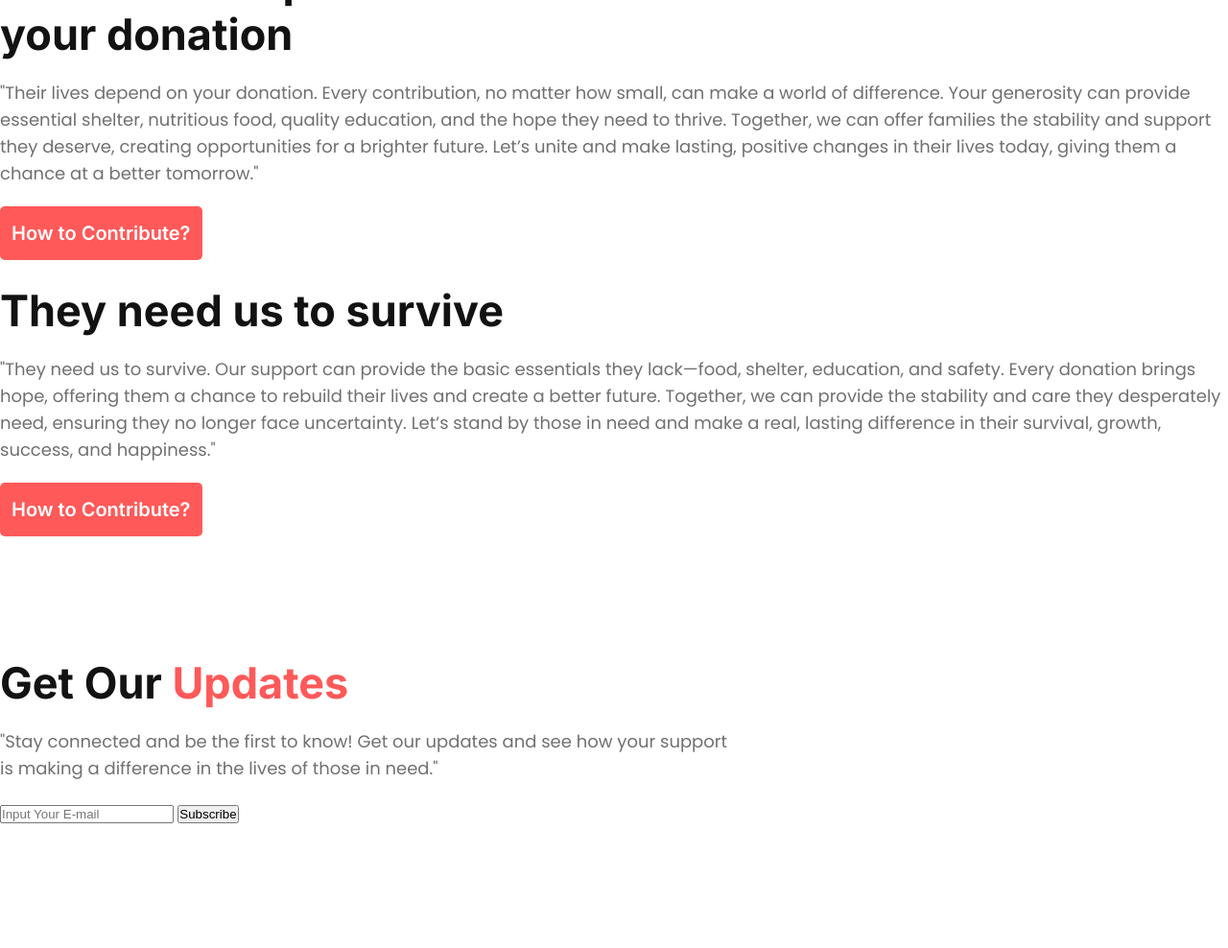
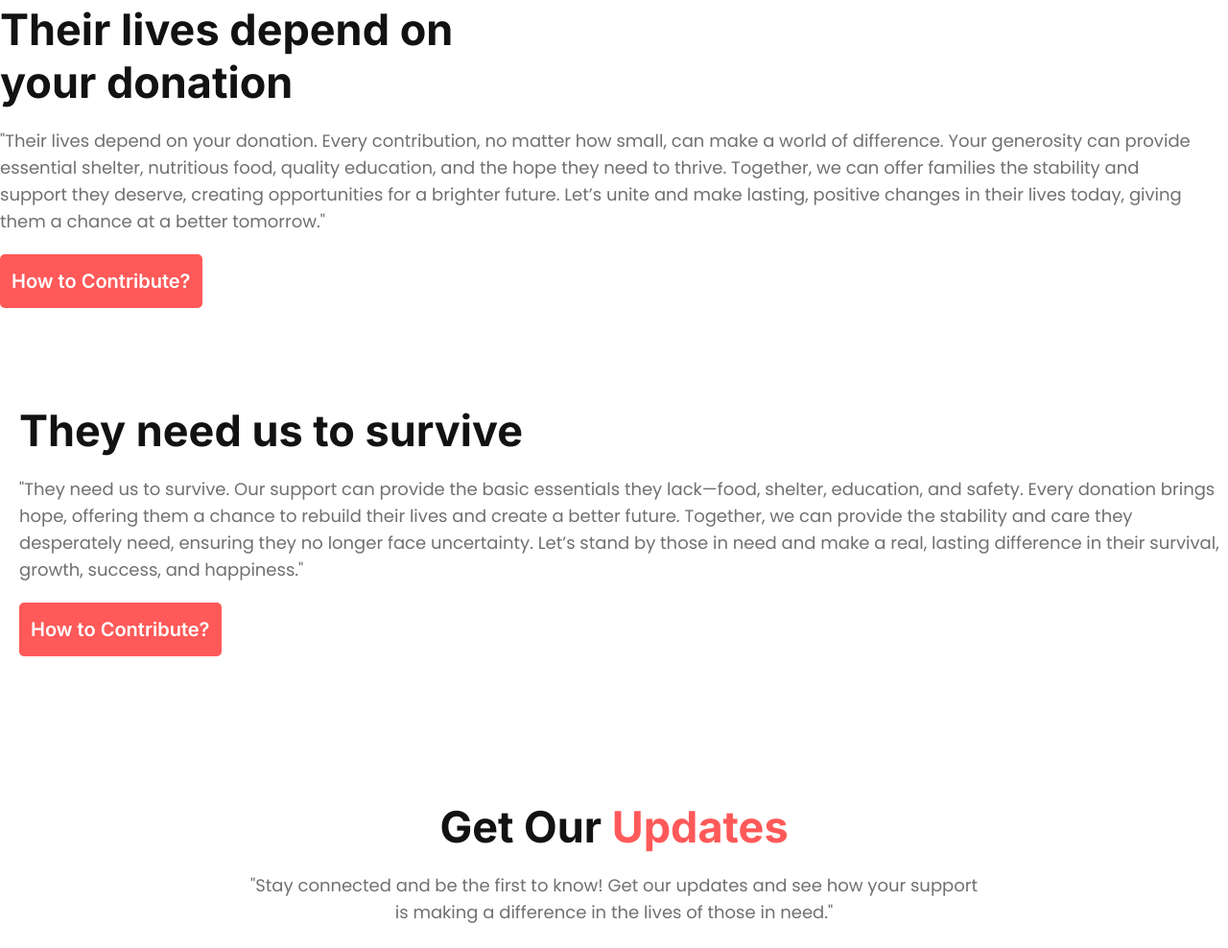
Before and after one commit to shihabuddin-dev/charity-for-human, a plain HTML site: page index.html in a window 1280 px wide. Shown: the part 2007-2995 px from the top of the page at 96% size. Before the commit the page ends 2967 px from the top, so only its background shows below. Drawn offline with Linux system fonts and the light colour scheme.

Commit message:
add more

```diff
--- a/style/style.css
+++ b/style/style.css
@@ -171,3 +171,74 @@ hr{
 .card3{
     background: rgb(255, 244, 214);
 }
+/* News Of helpless people section Style  */
+.news h2{
+    text-align: center;
+}
+.news1{
+    padding: 50px 0;
+    display: grid;
+    grid-template-columns: auto auto;
+    gap: 20px;
+    align-items: center;
+}
+.news2{
+    display: flex;
+   flex-direction: row-reverse;
+   gap: 20px;
+}
+/* Get Our Updates section style  */
+.update{
+    text-align: center;
+}
+.update-bg{
+    display: flex;
+    justify-content: center;
+    align-items: center;
+    margin-top: 40px;
+    margin: 0 auto;
+    width: 80%;
+    height: 200px;
+    background: rgb(255, 244, 214);
+    border-radius: 8px;
+    margin-top: 40px;
+}
+.update-bg input{
+    width: 275px;
+height: 48px;
+    border-radius: 5px 0px 0px 5px;
+background: rgb(217, 217, 217);
+border: none;
+padding-left: 20px;
+color: rgb(170, 159, 159);
+font-size: 16px;
+font-weight: 500;
+}
+.update-bg button{
+    width: 157px;
+height: 48px;
+    border-radius: 0px 5px 5px 0px;
+    background: rgb(255, 89, 89);
+    border: none;
+    color: rgb(255, 255, 255);
+font-size: 16px;
+font-weight: 500;
+}
+/* Footer Style  */
+footer{
+    display: flex;
+    justify-content: center;
+    align-items: center;
+    flex-direction: column;
+    gap: 30px;
+    height: 177px;
+    background-color: black;
+    border-radius: 8px;
+}
+.footer-caption{
+    color: rgb(217, 219, 225);
+    font-family: Manrope;
+font-size: 14px;
+font-weight: 400;
+line-height: 24px;
+}
```
